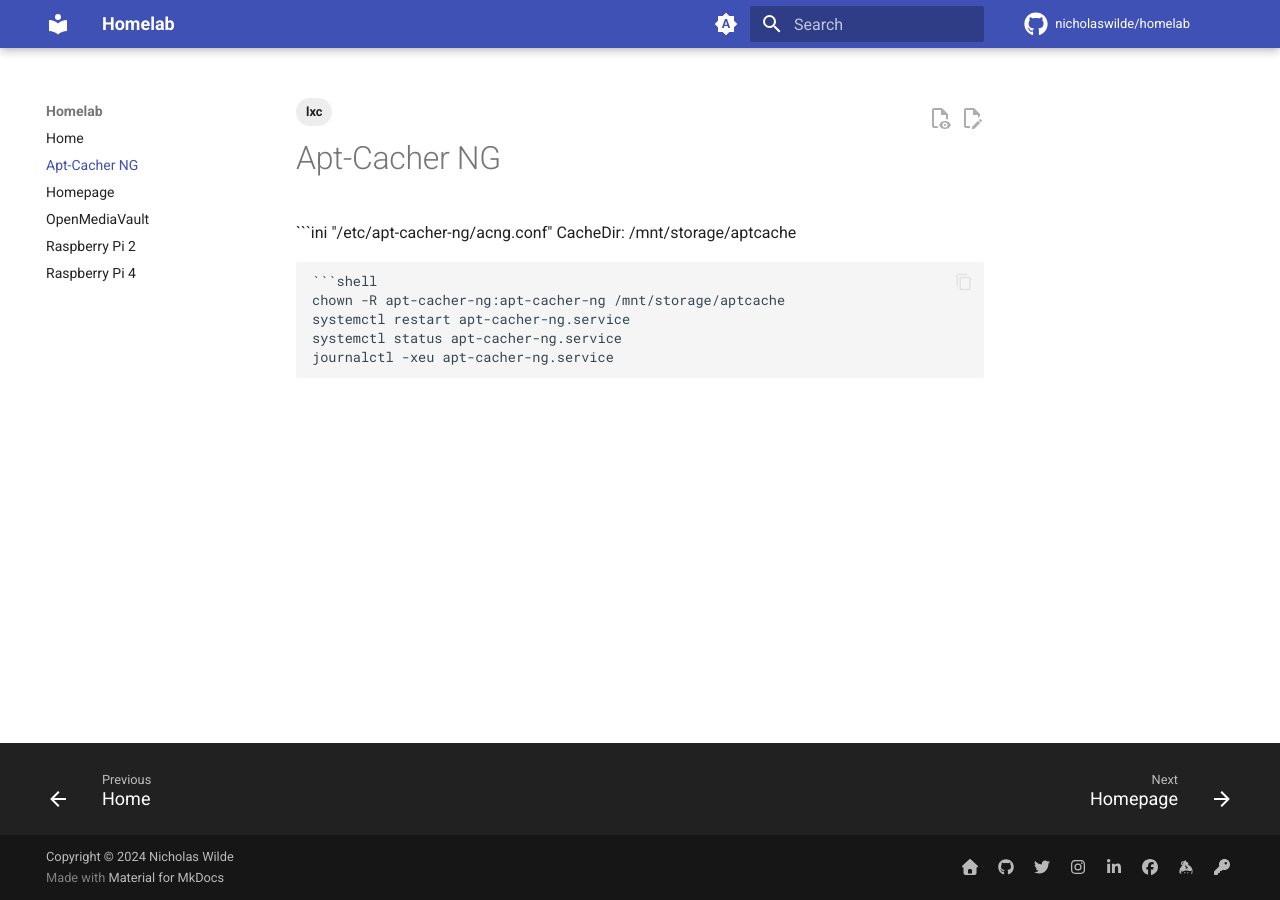
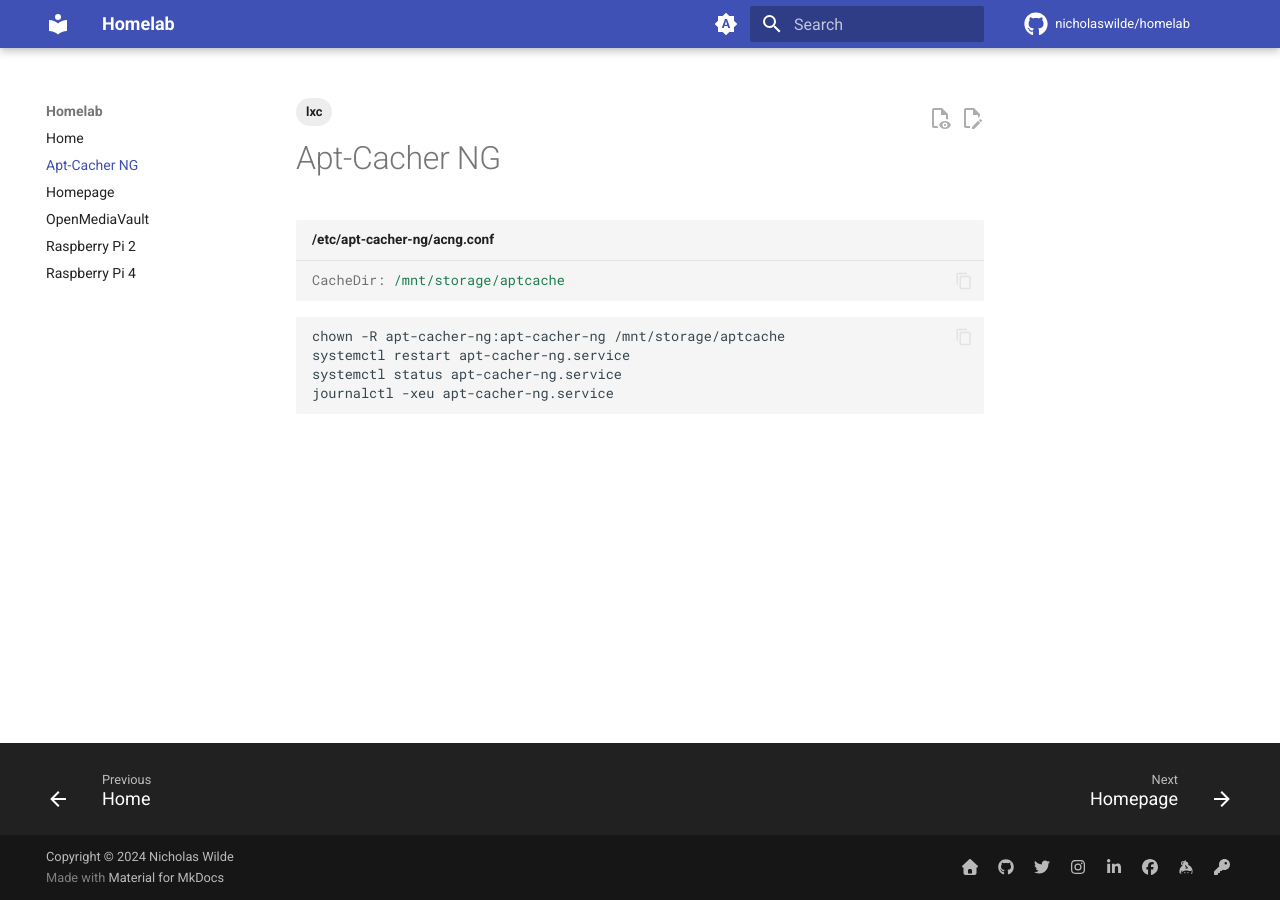
Before and after one commit to nicholaswilde/homelab, an MkDocs documentation site: the page built from docs/aptcacherng.md, in a window 1280 px wide. Built offline with MkDocs 1.6.1 and Material for MkDocs 9.7.7, drawn with Linux system fonts in a browser that asks for light colours; comment, search, counter and statistics services are not loaded.

Commit message:
Update aptcacherng.md

````diff
--- a/docs/aptcacherng.md
+++ b/docs/aptcacherng.md
@@ -4,7 +4,7 @@ tags:
 ---
 # Apt-Cacher NG
 
-```ini "/etc/apt-cacher-ng/acng.conf"
+```ini title="/etc/apt-cacher-ng/acng.conf"
 CacheDir: /mnt/storage/aptcache
 ```
 
````
